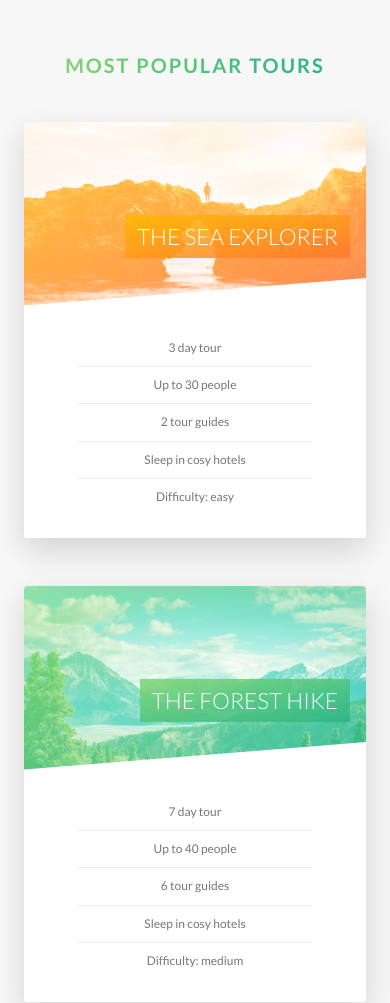
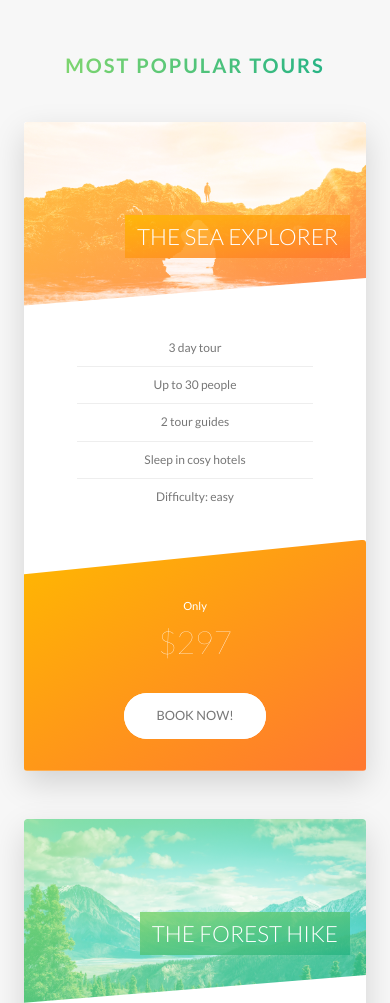
Before and after one commit to JSutliff/cssPractice, a website: page index.html in a window 390 px wide. Shown: the part 2580-3583 px from the top of the page. Drawn offline with Linux system fonts and the light colour scheme.

Commit message:
media queries added to tours, stories and booking sections

```diff
--- a/sass/components/_card.scss
+++ b/sass/components/_card.scss
@@ -178,4 +178,54 @@
     font-size: 6rem;
     font-weight: 100;
   }
+
+
+
+
+  @include respond(tab-port) {
+    height: auto;
+    border-radius: 3px;
+    background-color: $color-white;
+    box-shadow: 0 1.5rem 4rem rgba($color-black, 0.15);
+    &__side {
+      height: auto;
+      position: relative;
+      box-shadow: none;
+      &--back {
+        transform: rotateY(0);
+        clip-path: polygon(0% 15%, 100% 0%, 100% 100%, 0% 100%)
+      }
+    }
+
+    &:hover &__side--front {
+      transform: rotateY(0);
+    }
+
+    // FRONT SIDE STYLING
+
+    &__cta {
+      position: relative;
+      top: 0%;
+      left: 0%;
+      transform: translate(0);
+      width: 100%;
+      padding: 7rem 4rem 4rem 4rem;
+    }
+
+    &__details {
+      padding: 1 3rem;
+    }
+
+    &__price-value {
+      font-size: 4rem;
+    }
+
+    &__price-box {
+
+      margin-bottom: 3rem;
+    }
+
+
+
+  }
 }
--- a/sass/components/_form.scss
+++ b/sass/components/_form.scss
@@ -15,6 +15,11 @@
     width: 90%;
     display: block;
     transition: all .3s;
+
+    @include respond(tab-port) {
+      width: 100%;
+
+    }
 
     &::-webkit-input-placeholder {
       color: $color-grey-dark2;
@@ -49,6 +54,11 @@
   &__radio-group {
     width: 49%;
     display: inline-block;
+
+    @include respond(tab-port) {
+      width: 100%;
+      margin-bottom: 2rem;
+    }
   }
 
   &__radio-input {
--- a/sass/components/_story.scss
+++ b/sass/components/_story.scss
@@ -9,7 +9,16 @@
   font-size: $deafault-font-size;
   transform: skewX(-12deg);
 
+  @include respond(tab-port) {
+    width: 100%;
+    padding: 4rem;
+    padding-left: 7rem;
+  }
 
+  @include respond(phone) {
+    transform: skewX(0);
+
+  }
 
   &__shape {
     width: 15rem;
@@ -23,6 +32,11 @@
     transform: translateX(-3rem);
     transform: skewX(12deg);
     position: relative;
+
+    @include respond(phone) {
+      transform: translateX(-3rem) skewX(0);
+
+    }
   }
 
   &__img {
@@ -34,6 +48,10 @@
 
   &__text {
     transform: skewX(12deg);
+    @include respond(phone) {
+      transform: skewX(0);
+
+    }
   }
 
   &__caption {
--- a/sass/pages/_home.scss
+++ b/sass/pages/_home.scss
@@ -63,11 +63,32 @@
   border-radius: 3px;
   box-shadow: 0 1.5rem 4rem rgba($color-black, .2);
 
+  @include respond(tab-land) {
+    background-image: linear-gradient(105deg,
+  rgba($color-white, .9) 0%,
+  rgba($color-white, .9) 65%,
+  transparent 70%),
+  url(../img/nat-10.jpg);
+  background-size: cover;
+  }
 
-  height: 50rem;
+  @include respond(tab-port) {
+    background-image: linear-gradient(to right,
+  rgba($color-white, .9) 0%,
+  rgba($color-white, .9) 100%),
+  url(../img/nat-10.jpg);
+  }
 
   &__form {
     width: 50%;
     padding: 6rem;
+
+    @include respond(tab-land) {
+      width: 65%;
+    }
+
+    @include respond(tab-port) {
+      width: 100%;
+    }
   }
 }
```
Also changed, not shown: css/style.css.
